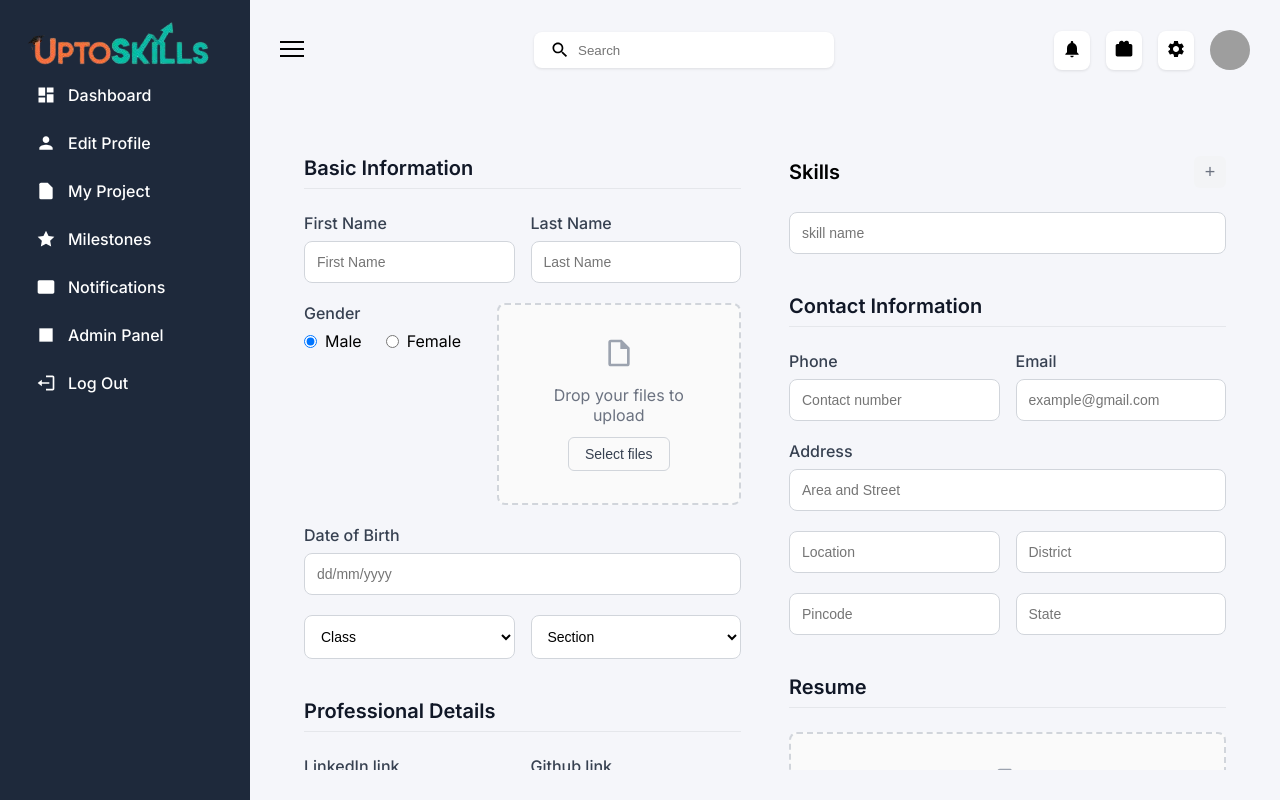
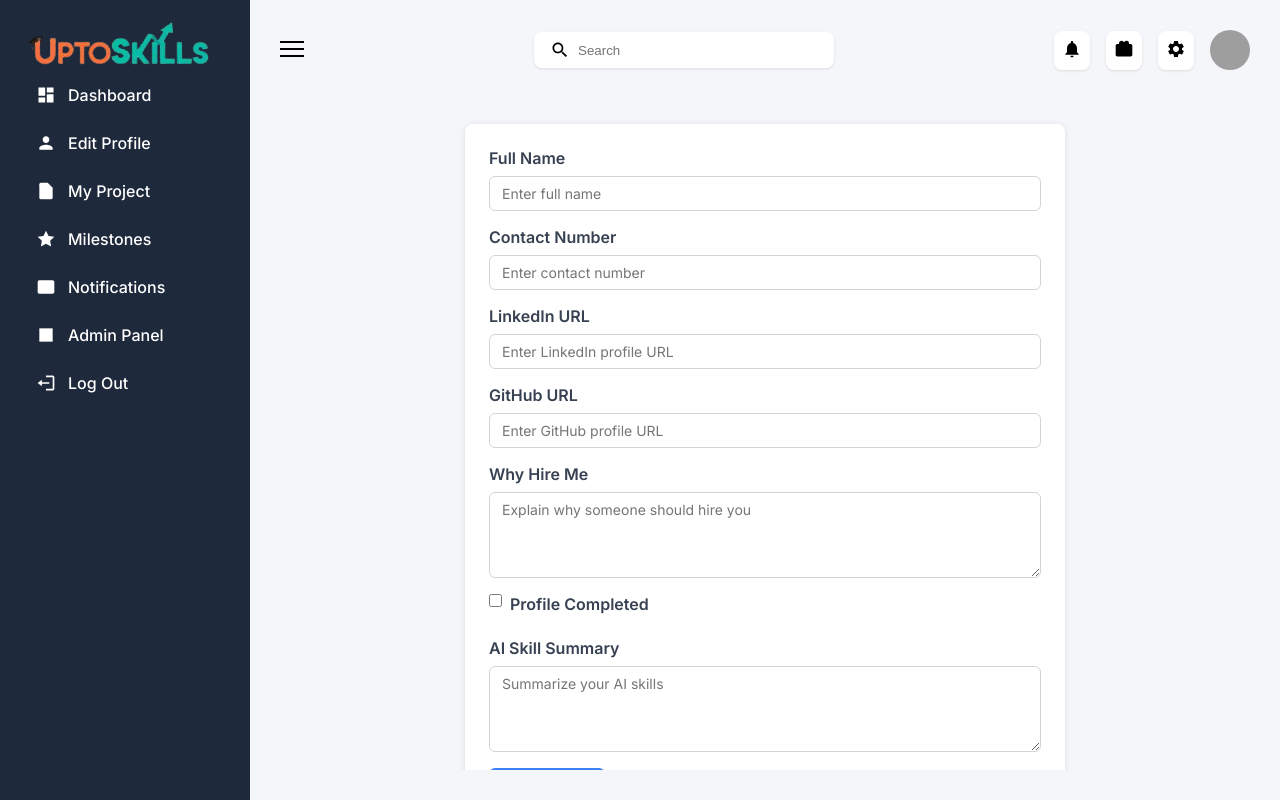
Before and after one commit to rajkumaron24/Uptoskills-student-dashboard, a React (Create React App) app: page /edit-profile in a window 1280 px wide. Built offline with nearby package versions, Linux system fonts and the light colour scheme; grey boxes are pictures that could not be loaded.

Commit message:
updated student edit profile page

```diff
--- a/src/components/EditProfile/EditProfilePage.js
+++ b/src/components/EditProfile/EditProfilePage.js
@@ -1,8 +1,7 @@
 import React, { useState } from 'react';
 import Sidebar from '../dashboard/Sidebar';
 import Header from '../dashboard/Header';
-import FormHeader from './FormHeader';
-import FormContent from './FormContent';
+import StudentProfileForm from './StudentProfileForm';
 
 const EditProfilePage = () => {
   const [isSidebarVisible, setIsSidebarVisible] = useState(true);
@@ -17,8 +16,7 @@ const EditProfilePage = () => {
       <div className={`main-content${isSidebarVisible ? '' : ' full-width'}`} style={{ flex: 1, display: 'flex', flexDirection: 'column', overflow: 'hidden' }}>
         <Header toggleSidebar={toggleSidebar} />
         <div className="form-container" style={{ flex: 1, overflowY: 'auto', padding: '24px' }}>
-          <FormHeader />
-          <FormContent />
+          <StudentProfileForm />
         </div>
       </div>
     </div>
--- /dev/null
+++ b/src/components/EditProfile/StudentProfileForm.css
@@ -0,0 +1,58 @@
+.student-profile-form {
+  max-width: 600px;
+  margin: 0 auto;
+  background: white;
+  padding: 24px;
+  border-radius: 8px;
+  box-shadow: 0 1px 6px rgba(0,0,0,0.1);
+  font-family: 'Inter', sans-serif;
+}
+
+.form-group {
+  margin-bottom: 16px;
+  display: flex;
+  flex-direction: column;
+}
+
+.form-group label {
+  font-weight: 600;
+  margin-bottom: 8px;
+  color: #374151;
+}
+
+.form-group input[type="text"],
+.form-group input[type="url"],
+.form-group textarea {
+  padding: 8px 12px;
+  border: 1px solid #d1d5db;
+  border-radius: 6px;
+  font-size: 14px;
+  font-family: inherit;
+  resize: vertical;
+}
+
+.form-group input[type="checkbox"] {
+  margin-right: 8px;
+  width: auto;
+  align-self: start;
+}
+
+.checkbox-group {
+  flex-direction: row;
+  align-items: center;
+}
+
+.submit-btn {
+  background-color: #3b82f6;
+  color: white;
+  padding: 12px 20px;
+  border: none;
+  border-radius: 6px;
+  font-weight: 700;
+  cursor: pointer;
+  transition: background-color 0.2s ease;
+}
+
+.submit-btn:hover {
+  background-color: #2563eb;
+}
--- /dev/null
+++ b/src/components/EditProfile/StudentProfileForm.js
@@ -0,0 +1,121 @@
+import React, { useState } from 'react';
+import './StudentProfileForm.css';
+
+const StudentProfileForm = () => {
+  const [formData, setFormData] = useState({
+    full_name: '',
+    contact_number: '',
+    linkedin_url: '',
+    github_url: '',
+    why_hire_me: '',
+    profile_completed: false,
+    ai_skill_summary: '',
+  });
+
+  const handleChange = (e) => {
+    const { name, value, type, checked } = e.target;
+    setFormData((prev) => ({
+      ...prev,
+      [name]: type === 'checkbox' ? checked : value,
+    }));
+  };
+
+  const handleSubmit = (e) => {
+    e.preventDefault();
+    // Handle form submission logic here
+    console.log('Form submitted:', formData);
+  };
+
+  return (
+    <form className="student-profile-form" onSubmit={handleSubmit}>
+      <div className="form-group">
+        <label htmlFor="full_name">Full Name</label>
+        <input
+          type="text"
+          id="full_name"
+          name="full_name"
+          value={formData.full_name}
+          onChange={handleChange}
+          placeholder="Enter full name"
+          required
+        />
+      </div>
+
+      <div className="form-group">
+        <label htmlFor="contact_number">Contact Number</label>
+        <input
+          type="text"
+          id="contact_number"
+          name="contact_number"
+          value={formData.contact_number}
+          onChange={handleChange}
+          placeholder="Enter contact number"
+          required
+        />
+      </div>
+
+      <div className="form-group">
+        <label htmlFor="linkedin_url">LinkedIn URL</label>
+        <input
+          type="url"
+          id="linkedin_url"
+          name="linkedin_url"
+          value={formData.linkedin_url}
+          onChange={handleChange}
+          placeholder="Enter LinkedIn profile URL"
+        />
+      </div>
+
+      <div className="form-group">
+        <label htmlFor="github_url">GitHub URL</label>
+        <input
+          type="url"
+          id="github_url"
+          name="github_url"
+          value={formData.github_url}
+          onChange={handleChange}
+          placeholder="Enter GitHub profile URL"
+        />
+      </div>
+
+      <div className="form-group">
+        <label htmlFor="why_hire_me">Why Hire Me</label>
+        <textarea
+          id="why_hire_me"
+          name="why_hire_me"
+          value={formData.why_hire_me}
+          onChange={handleChange}
+          placeholder="Explain why someone should hire you"
+          rows="4"
+        />
+      </div>
+
+      <div className="form-group checkbox-group">
+        <input
+          type="checkbox"
+          id="profile_completed"
+          name="profile_completed"
+          checked={formData.profile_completed}
+          onChange={handleChange}
+        />
+        <label htmlFor="profile_completed">Profile Completed</label>
+      </div>
+
+      <div className="form-group">
+        <label htmlFor="ai_skill_summary">AI Skill Summary</label>
+        <textarea
+          id="ai_skill_summary"
+          name="ai_skill_summary"
+          value={formData.ai_skill_summary}
+          onChange={handleChange}
+          placeholder="Summarize your AI skills"
+          rows="4"
+        />
+      </div>
+
+      <button type="submit" className="submit-btn">Save Profile</button>
+    </form>
+  );
+};
+
+export default StudentProfileForm;
```
